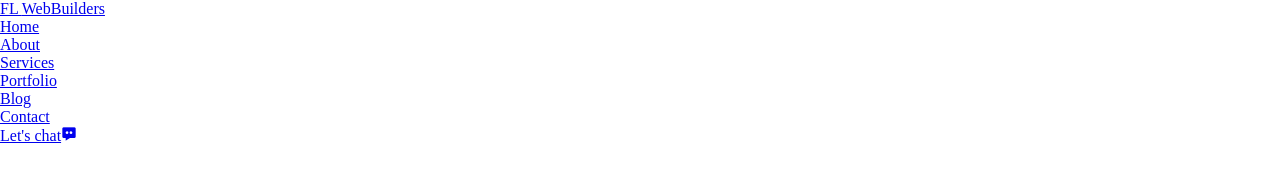
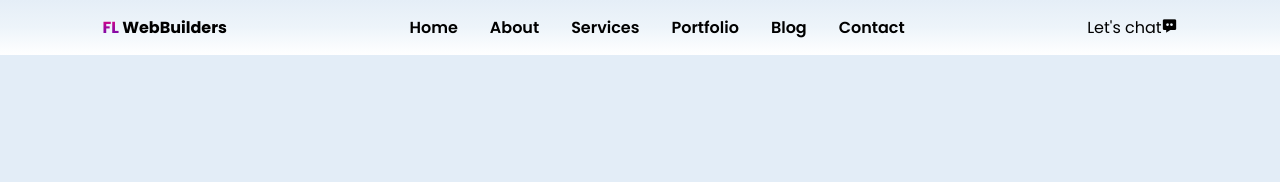
Before and after one commit to Michoel72/Files-For-Website-And-Portfolio, a plain HTML site: page index.html in a window 1280 px wide. Drawn offline with nearby package versions, Linux system fonts and the light colour scheme.

Commit message:
working on header

```diff
--- a/index.html
+++ b/index.html
@@ -11,7 +11,7 @@
 <body>
     <header>
         <a href="#" class="logo"><span>FL </span>WebBuilders</a>
-        <ul class="navlit">
+        <ul class="navlist">
             <li><a href="#home">Home</a></li>
             <li><a href="#about">About</a></li>
             <li><a href="#services">Services</a></li>
--- a/style.css
+++ b/style.css
@@ -4,4 +4,58 @@
     padding: 0;
     margin: 0;
     box-sizing: border-box;
+    list-style: none;
+    scroll-behavior: smooth;
 }
+:root {
+    --bg-color: #e3edf7;
+    --gradient-white-bg: linear-gradient(0deg,#fff 0%, #edf4fa 51%, #e5eef7 100%);
+    --gradient-color-bg: linear-gradient(180deg, rgba(247,1,120,1)0%,
+                                                 rgba(160,8,156,1)51%,
+                                                 rgba(99,13,178,1)100%);
+    --main-color: #e6006d;
+    --font-color: 90979f;
+    --hover-box-shadow: rgba(0,0,0,0.19)0px 10px 20px'
+                        rgba(0,0,0,0.23)0px 6px 6px;
+}
+a {
+    text-decoration: none;
+    color: #000;
+}
+body {
+    font-family: 'Poppins', sans-serif;
+    background: var(--bg-color);
+    overflow-x: hidden;
+}
+header {
+    padding: 15px 8%;
+    width: 100%;
+    position: fixed;
+    top:0;
+    left:0;
+    display: flex;
+    align-items: center;
+    justify-content: space-between;
+    background: var(--gradient-white-bg);
+    z-index: 100;
+    transition: .3s;
+}
+header .logo {
+    font-weight: 700;
+}
+span {
+    background: var(--gradient-color-bg);
+    -webkit-background-clip: text;
+    color: transparent;
+}
+
+ul.navlist{
+    display:flex;
+}
+.navlist li{
+    margin: 0 1rem;
+}
+.navlist li a{
+    display: inline-flex;
+    font-weight: 600;
+}
```
